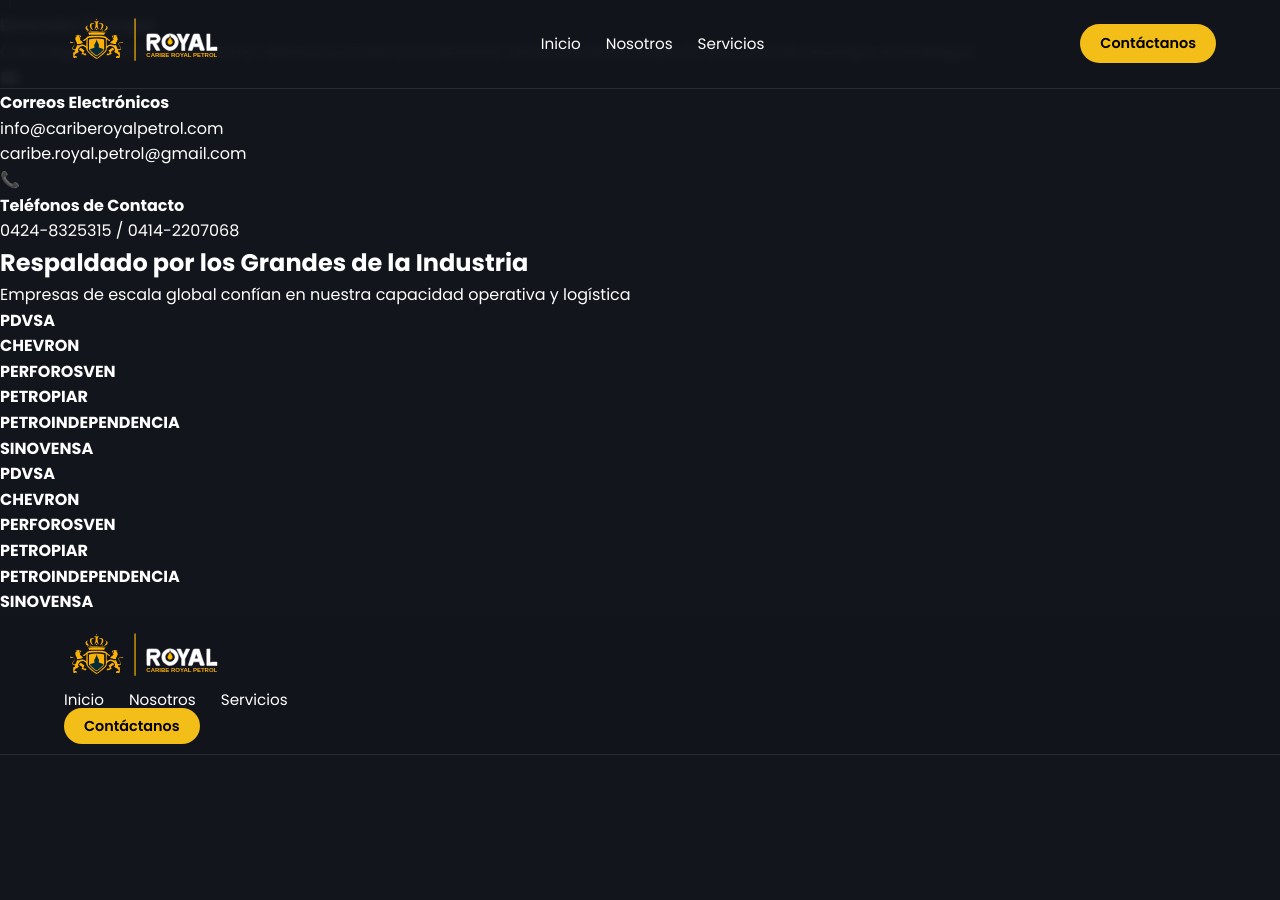
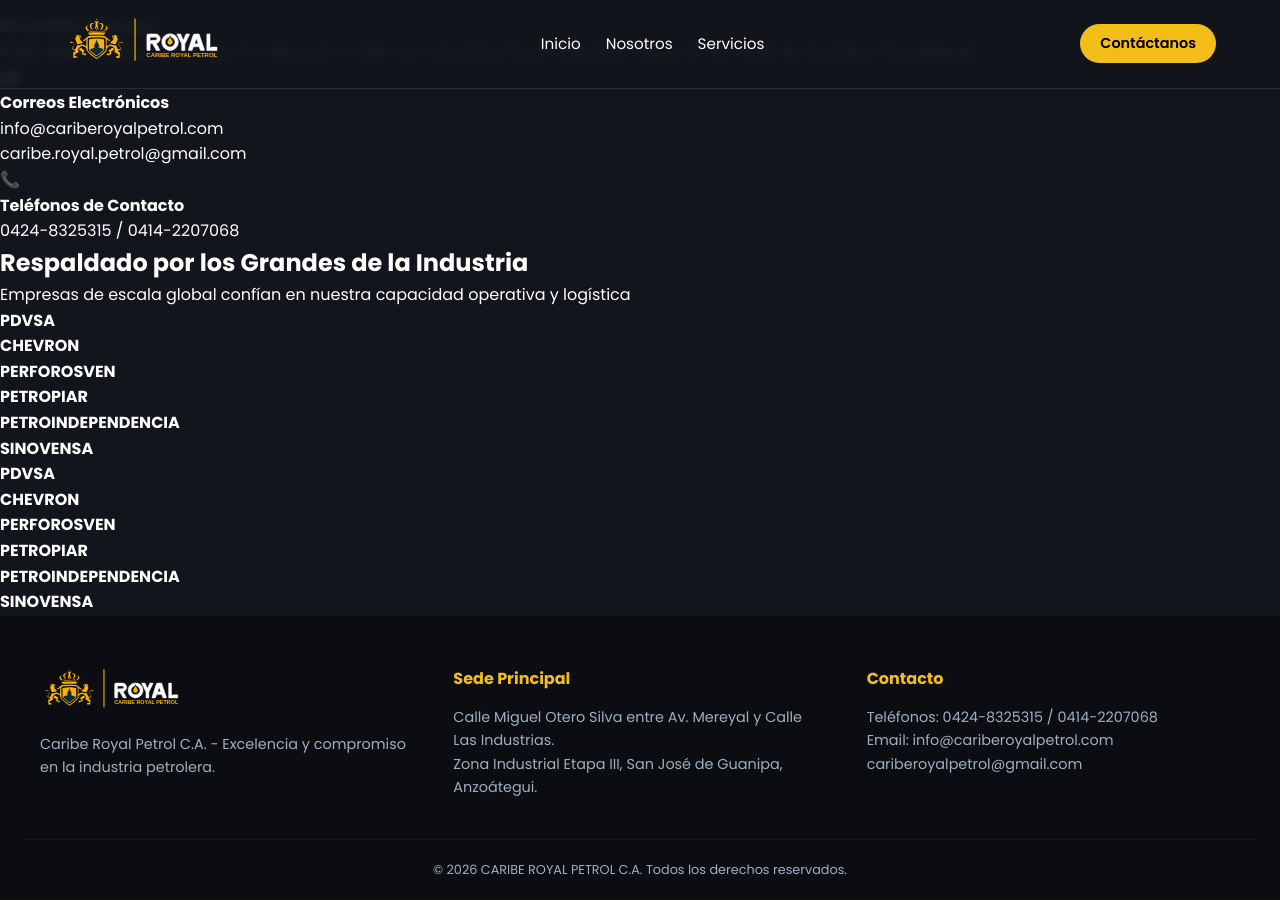
Before and after one commit to ing-nestorgomez/layor, a Jekyll site: the page built from index.html, in a window 1280 px wide and 900 px high, scrolled down 2150 px. Built offline with Jekyll 4.4.1, drawn with Linux system fonts in a browser that asks for light colours; before the commit the page ends 2905 px from its top, so only the background shows below that.

Commit message:
Add footer section with company information

```diff
--- a/_includes/footer.html
+++ b/_includes/footer.html
@@ -1,16 +1,31 @@
-<header class="site-header">
-  <div class="container header-content">
-    <a href="{{ '/' | relative_url }}" class="site-logo">
-      <img src="{{ '/assets/images/logo.svg' | relative_url }}" alt="Royal Caribe Petrol">
-    </a>
+<footer class="site-footer" id="contacto">
+  <div class="footer-container">
+    <div>
+      <img src="{{ '/assets/images/logo.svg' | relative_url }}" alt="Caribe Royal Petrol" style="height: 45px; margin-bottom: 15px;">
+      <p style="color: var(--text-muted); font-size: 0.9rem;">
+        Caribe Royal Petrol C.A. - Excelencia y compromiso en la industria petrolera.
+      </p>
+    </div>
 
-    <nav class="header-nav">
-      <ul class="nav-menu">
-        <li><a href="{{ '/' | relative_url }}">Inicio</a></li>
-        <li><a href="{{ '/#nosotros' | relative_url }}">Nosotros</a></li>
-        <li><a href="{{ '/#servicios' | relative_url }}">Servicios</a></li>
-      </ul>
-      <a href="{{ '/#contacto' | relative_url }}" class="btn-header-contact">Contáctanos</a>
-    </nav>
+    <div>
+      <h4 style="color: var(--primary-gold); margin-bottom: 15px;">Sede Principal</h4>
+      <p style="color: var(--text-muted); font-size: 0.9rem;">
+        Calle Miguel Otero Silva entre Av. Mereyal y Calle Las Industrias.<br>
+        Zona Industrial Etapa III, San José de Guanipa, Anzoátegui.
+      </p>
+    </div>
+
+    <div>
+      <h4 style="color: var(--primary-gold); margin-bottom: 15px;">Contacto</h4>
+      <p style="color: var(--text-muted); font-size: 0.9rem;">
+        Teléfonos: 0424-8325315 / 0414-2207068<br>
+        Email: info@cariberoyalpetrol.com<br>
+        cariberoyalpetrol@gmail.com
+      </p>
+    </div>
   </div>
-</header>
+
+  <div class="footer-bottom">
+    <p>&copy; 2026 CARIBE ROYAL PETROL C.A. Todos los derechos reservados.</p>
+  </div>
+</footer>
```
